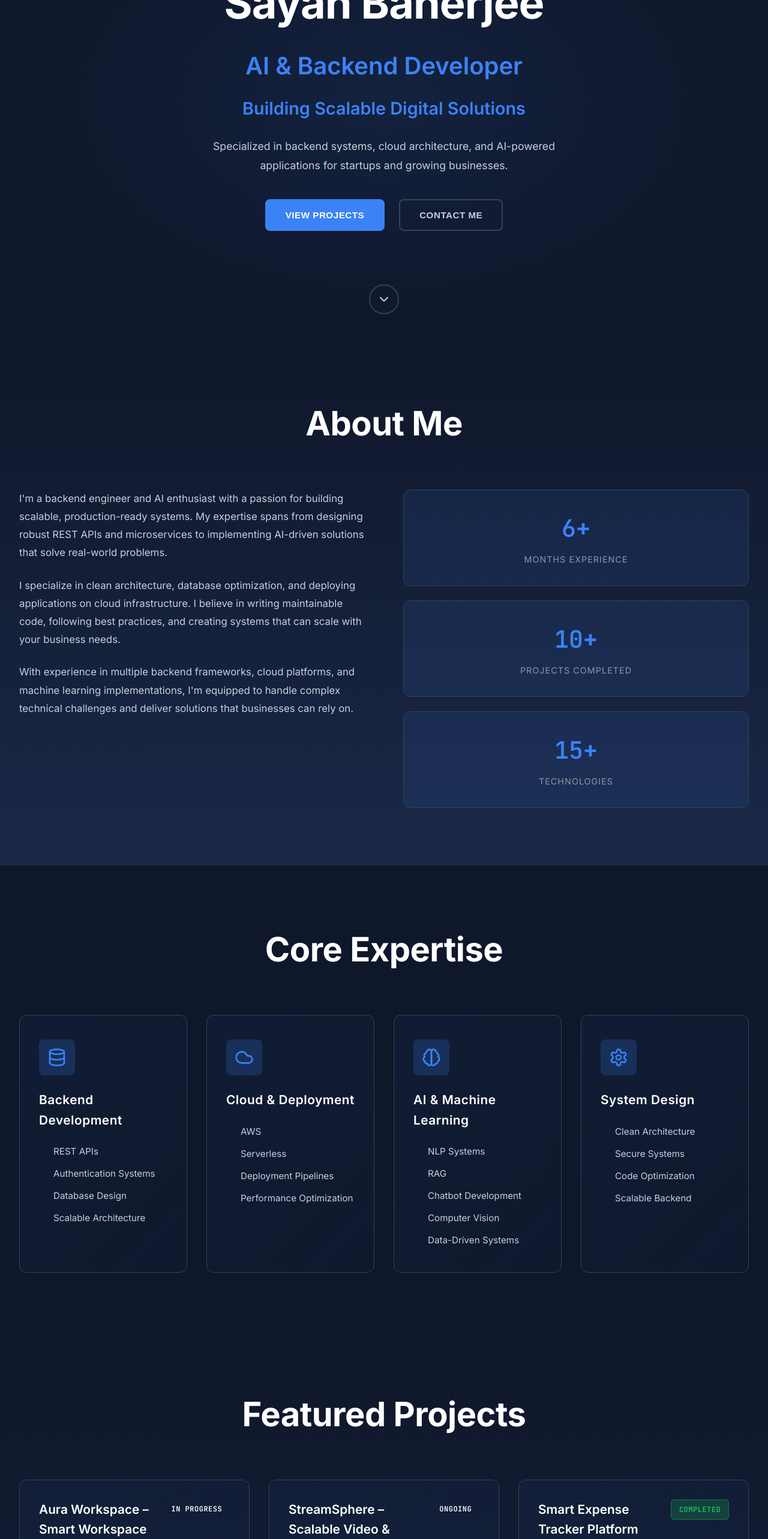
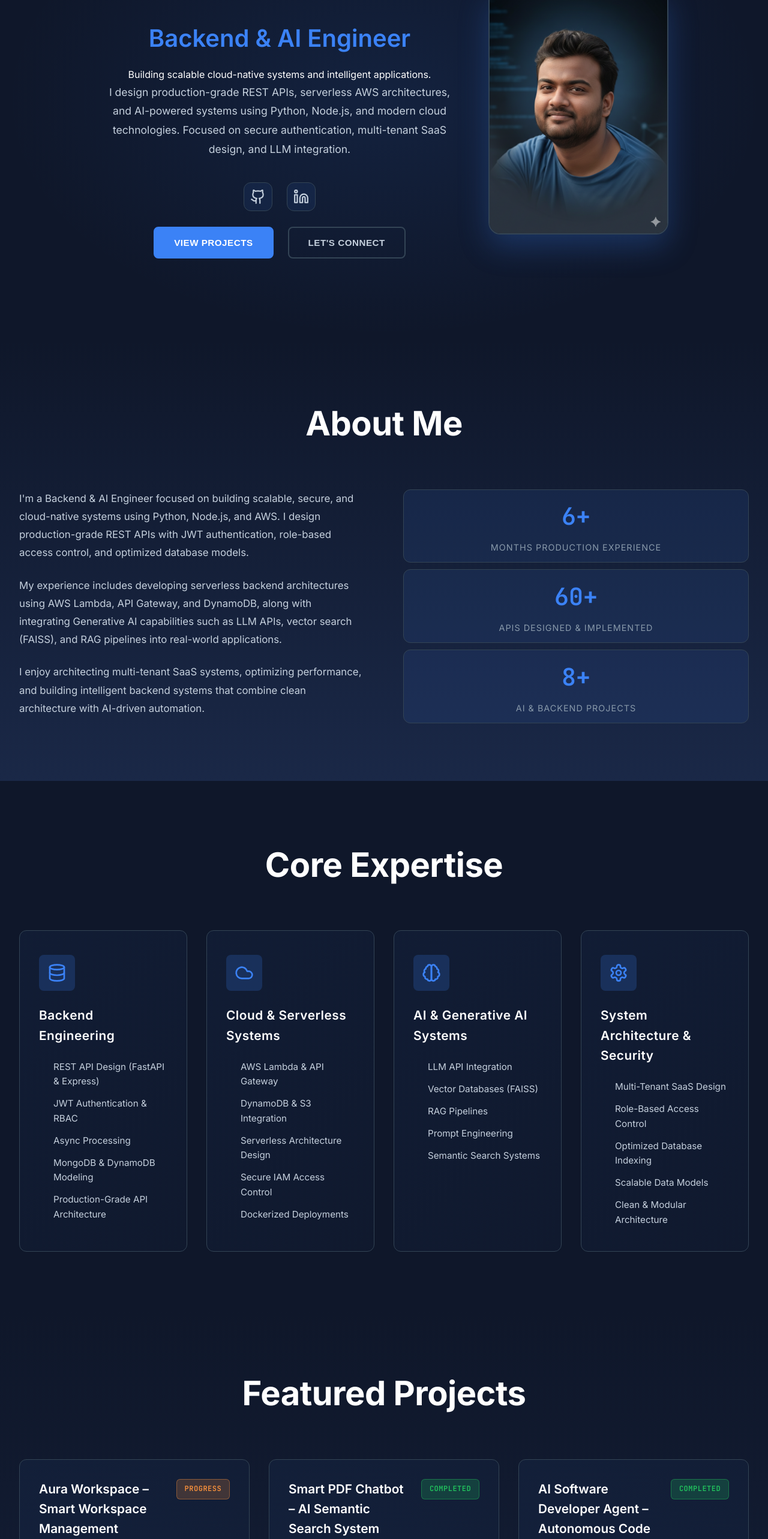
Before and after one commit to sayan14banerjee/sayan14banerjee.github.io, a React (Vite) app: page / in a window 1280 px wide. Shown: the part 234-2800 px from the top of the page at 60% size. Built offline with nearby package versions, Linux system fonts and the light colour scheme.

Commit message:
update full content

```diff
--- a/index.html
+++ b/index.html
@@ -2,7 +2,7 @@
 <html lang="en">
   <head>
     <meta charset="UTF-8" />
-    <link rel="icon" type="image/svg+xml" href="/logo.png" />
+    <link rel="icon" type="image/svg+xml" href="./public/logo.png" />
     <meta name="viewport" content="width=device-width, initial-scale=1.0" />
     <meta name="theme-color" content="#0f172a" />
     <title>Sayan Banerjee - AI & Backend Developer</title>
--- a/src/components/About.css
+++ b/src/components/About.css
@@ -24,13 +24,13 @@
 .stats-grid {
   display: grid;
   grid-template-columns: 1fr;
-  gap: 1.5rem;
+  gap: .7rem;
 }
 
 .stat-card {
   background: rgba(59, 130, 246, 0.1);
   border: 1px solid var(--color-border);
-  padding: 2rem;
+  padding: .8rem;
   border-radius: var(--radius-lg);
   text-align: center;
   transition: all 0.3s ease;
--- a/src/components/About.jsx
+++ b/src/components/About.jsx
@@ -9,30 +9,31 @@ export default function About() {
         <div className="about-content">
           <div className="about-text">
             <p>
-              I'm a backend engineer and AI enthusiast with a passion for building scalable, production-ready systems.
-              My expertise spans from designing robust REST APIs and microservices to implementing AI-driven solutions that solve real-world problems.
+              I'm a Backend & AI Engineer focused on building scalable, secure, and cloud-native systems using Python, Node.js, and AWS.
+              I design production-grade REST APIs with JWT authentication, role-based access control, and optimized database models.
             </p>
             <p>
-              I specialize in clean architecture, database optimization, and deploying applications on cloud infrastructure.
-              I believe in writing maintainable code, following best practices, and creating systems that can scale with your business needs.
+              My experience includes developing serverless backend architectures using AWS Lambda, API Gateway, and DynamoDB,
+              along with integrating Generative AI capabilities such as LLM APIs, vector search (FAISS), and RAG pipelines into real-world applications.
             </p>
             <p>
-              With experience in multiple backend frameworks, cloud platforms, and machine learning implementations, I'm equipped to handle complex technical challenges and deliver solutions that businesses can rely on.
+              I enjoy architecting multi-tenant SaaS systems, optimizing performance, and building intelligent backend systems
+              that combine clean architecture with AI-driven automation.
             </p>
           </div>
 
           <div className="stats-grid">
             <div className="stat-card">
               <div className="stat-number">6+</div>
-              <div className="stat-label">Months Experience</div>
+              <div className="stat-label">Months Production Experience</div>
             </div>
             <div className="stat-card">
-              <div className="stat-number">10+</div>
-              <div className="stat-label">Projects Completed</div>
+              <div className="stat-number">60+</div>
+              <div className="stat-label">APIs Designed & Implemented</div>
             </div>
             <div className="stat-card">
-              <div className="stat-number">15+</div>
-              <div className="stat-label">Technologies</div>
+              <div className="stat-number">8+</div>
+              <div className="stat-label">AI & Backend Projects</div>
             </div>
           </div>
         </div>
--- a/src/components/Availability.css
+++ b/src/components/Availability.css
@@ -18,8 +18,8 @@
 
 .opportunities-grid {
   display: grid;
-  grid-template-columns: repeat(auto-fit, minmax(200px, 1fr));
-  gap: 2rem;
+  grid-template-columns: repeat(4, 1fr);  /* Force 4 items */
+  gap: 1rem;
   margin-bottom: 3rem;
 }
 
@@ -73,3 +73,18 @@
     padding: 1rem;
   }
 }
+@media (max-width: 992px) {
+  .opportunities-grid {
+    grid-template-columns: repeat(2, 1fr); /* 2 per row on tablet */
+  }
+}
+
+@media (max-width: 568px) {
+  .opportunities-grid {
+    grid-template-columns: 1fr; /* 1 per row on mobile */
+  }
+
+  .opportunity-item {
+    padding: 1rem;
+  }
+}
--- a/src/components/Expertise.jsx
+++ b/src/components/Expertise.jsx
@@ -3,26 +3,51 @@ import './Expertise.css'
 
 const expertiseAreas = [
   {
-    title: 'Backend Development',
+    title: 'Backend Engineering',
     icon: Database,
-    skills: ['REST APIs', 'Authentication Systems', 'Database Design', 'Scalable Architecture']
+    skills: [
+      'REST API Design (FastAPI & Express)',
+      'JWT Authentication & RBAC',
+      'Async Processing',
+      'MongoDB & DynamoDB Modeling',
+      'Production-Grade API Architecture'
+    ]
   },
   {
-    title: 'Cloud & Deployment',
+    title: 'Cloud & Serverless Systems',
     icon: Cloud,
-    skills: ['AWS', 'Serverless', 'Deployment Pipelines', 'Performance Optimization']
+    skills: [
+      'AWS Lambda & API Gateway',
+      'DynamoDB & S3 Integration',
+      'Serverless Architecture Design',
+      'Secure IAM Access Control',
+      'Dockerized Deployments'
+    ]
   },
   {
-    title: 'AI & Machine Learning',
+    title: 'AI & Generative AI Systems',
     icon: Brain,
-    skills: ['NLP Systems', 'RAG', 'Chatbot Development', 'Computer Vision', 'Data-Driven Systems']
+    skills: [
+      'LLM API Integration',
+      'Vector Databases (FAISS)',
+      'RAG Pipelines',
+      'Prompt Engineering',
+      'Semantic Search Systems'
+    ]
   },
   {
-    title: 'System Design',
+    title: 'System Architecture & Security',
     icon: Settings,
-    skills: ['Clean Architecture', 'Secure Systems', 'Code Optimization', 'Scalable Backend']
+    skills: [
+      'Multi-Tenant SaaS Design',
+      'Role-Based Access Control',
+      'Optimized Database Indexing',
+      'Scalable Data Models',
+      'Clean & Modular Architecture'
+    ]
   }
-]
+];
+
 
 export default function Expertise() {
   return (
--- a/src/components/Header.css
+++ b/src/components/Header.css
@@ -18,13 +18,11 @@
   align-items: center;
 }
 
-.logo {
-  font-family: 'JetBrains Mono', monospace;
-  font-size: 1.5rem;
-  font-weight: 700;
-  color: var(--color-accent);
-  cursor: pointer;
+.logo img {
+  width: 40px;
+  height: 40px;
 }
+
 
 .nav {
   display: flex;
--- a/src/components/Header.jsx
+++ b/src/components/Header.jsx
@@ -16,7 +16,7 @@ export default function Header() {
   return (
     <header className="header">
       <div className="header-container">
-        <div className="logo">SB</div>
+        <div className='logo'><img src="../../public/logo.png" alt="Sayan Banerjee Logo" /></div>
 
         <nav className={`nav ${isOpen ? 'active' : ''}`}>
           <button onClick={() => scrollToSection('about')} className="nav-link">About</button>
--- a/src/components/Hero.css
+++ b/src/components/Hero.css
@@ -10,7 +10,24 @@
   position: relative;
   background: radial-gradient(ellipse at center, rgba(59, 130, 246, 0.1) 0%, transparent 70%);
 }
+.hero-wrapper {
+  display: flex;
+  align-items: center;
+  justify-content: space-between;
+  gap: 3rem;
+}
 
+.hero-image img {
+  width: 300px;
+  border-radius: 20px;
+  border: 2px solid var(--color-border);
+  box-shadow: 0 20px 50px rgba(59, 130, 246, 0.25);
+  transition: transform 0.3s ease;
+}
+
+.hero-image img:hover {
+  transform: translateY(-6px);
+}
 .hero-content {
   max-width: 800px;
   z-index: 10;
@@ -47,6 +64,35 @@
   margin-left: auto;
   margin-right: auto;
 }
+
+.hero-socials {
+  margin-top: 1.8rem;
+  display: flex;
+  gap: 1.5rem;
+  justify-content: center;
+}
+
+.hero-socials a {
+  display: flex;
+  align-items: center;
+  justify-content: center;
+  width: 48px;
+  height: 48px;
+  border-radius: 12px;
+  background: rgba(59, 130, 246, 0.08);
+  border: 1px solid var(--color-border);
+  color: var(--color-text-secondary);
+  transition: all 0.3s ease;
+}
+
+.hero-socials a:hover {
+  background: rgba(59, 130, 246, 0.15);
+  border-color: var(--color-accent);
+  color: var(--color-accent);
+  transform: translateY(-4px);
+  box-shadow: 0 8px 20px rgba(59, 130, 246, 0.2);
+}
+
 
 .cta-buttons {
   display: flex;
@@ -143,3 +189,30 @@
     width: 100%;
   }
 }
+
+@media (max-width: 900px) {
+  .hero-wrapper {
+    flex-direction: column;
+    text-align: center;
+  }
+
+  .hero-image img {
+    width: 220px;
+  }
+}
+
+
+
+
+/* .hero-wrapper {
+  display: flex;
+  align-items: center;
+  justify-content: space-between;
+  gap: 3rem;
+}
+
+.hero-image img {
+  width: 280px;
+  border-radius: 20px;
+  border: 2px solid var(--color-border);
+} */
--- a/src/components/Hero.jsx
+++ b/src/components/Hero.jsx
@@ -1,5 +1,7 @@
 import { ChevronDown } from 'lucide-react'
 import './Hero.css'
+import { Github, Linkedin } from 'lucide-react'
+
 
 export default function Hero() {
   const scrollToSection = (id) => {
@@ -11,31 +13,57 @@ export default function Hero() {
 
   return (
     <section className="hero">
+      <div className="hero-wrapper">
       <div className="hero-content">
         <h1 className="hero-title">Sayan Banerjee</h1>
-        <h2 className="hero-subtitle">AI & Backend Developer</h2>
-        <p className="hero-subtitle">Building Scalable Digital Solutions</p>
-        <p className="hero-description">
-          Specialized in backend systems, cloud architecture, and AI-powered applications for startups and growing businesses.
+
+        <h2 className="hero-subtitle">
+          Backend & AI Engineer
+        </h2>
+
+        <p className="hero-tagline">
+          Building scalable cloud-native systems and intelligent applications.
         </p>
 
+        <p className="hero-description">
+          I design production-grade REST APIs, serverless AWS architectures,
+          and AI-powered systems using Python, Node.js, and modern cloud technologies.
+          Focused on secure authentication, multi-tenant SaaS design, and LLM integration.
+        </p>
+
+        <div className="hero-socials">
+          <a href="https://github.com/sayan14banerjee" target="_blank">
+            <Github size={26} />
+          </a>
+
+          <a href="https://linkedin.com/in/sayan14banerjee" target="_blank">
+            <Linkedin size={26} />
+          </a>
+        </div>
+        <br />
         <div className="cta-buttons">
-          <button className="btn btn-primary" onClick={() => scrollToSection('projects')}>
+          <button
+            className="btn btn-primary"
+            onClick={() => scrollToSection('projects')}
+          >
             View Projects
           </button>
-          <button className="btn btn-secondary" onClick={() => scrollToSection('contact')}>
-            Contact Me
+
+          <button
+            className="btn btn-secondary"
+            onClick={() => scrollToSection('contact')}
+          >
+            Let's Connect
           </button>
         </div>
+        </div>
+        <div className="hero-image">
+      <img src="../../public/portfolio.image.png" alt="Sayan Banerjee" />
+    </div>
       </div>
 
-      <button
-        className="scroll-indicator"
-        onClick={() => scrollToSection('about')}
-        aria-label="Scroll to about section"
-      >
-        <ChevronDown size={24} />
-      </button>
+
+
     </section>
   )
 }
--- a/src/components/Projects.css
+++ b/src/components/Projects.css
@@ -90,6 +90,30 @@
   font-size: 0.95rem;
 }
 
+.project-type {
+  font-size: 0.85rem;
+  color: var(--color-accent);
+  font-weight: 600;
+  margin-bottom: 1rem;
+}
+
+.project-link {
+  display: inline-flex;
+  color: var(--color-accent);
+  background-color: rgba(59, 130, 246, 0.1);
+  align-items: center;
+  justify-content: center;
+  padding: 0.6rem 1.2rem;
+  border-radius: var(--radius-sm);
+  font-size: 0.8rem;
+  font-weight: 500;
+  font-family: 'JetBrains Mono', monospace;
+  text-decoration: none;
+  transition: all 0.3s ease;
+  border: 1px solid var(--color-border);
+  cursor: pointer;
+}
+
 .tech-stack {
   display: flex;
   flex-wrap: wrap;
--- a/src/components/Projects.jsx
+++ b/src/components/Projects.jsx
@@ -3,43 +3,56 @@ import './Projects.css'
 
 const projects = [
   {
-    title: 'Aura Workspace – Smart Workspace Management System',
-    description: 'Full-stack smart workspace management platform designed to streamline team collaboration, task organization, and project tracking. Features secure authentication, dynamic dashboards, and scalable architecture to support real-time data management and future AI-driven workspace automation.',
-    technologies: ['React', 'Tailwind CSS', 'JavaScript', 'FastAPI', 'MongoDB', 'JWT Auth', 'REST API'],
-    status: 'in progress'
+    title: 'Aura Workspace – Smart Workspace Management Platform',
+    description: 'Architecting a scalable multi-tenant SaaS platform for workspace collaboration and project management. Implementing secure JWT authentication, role-based access control, and 20+ RESTful APIs with optimized MongoDB schemas. Designed for real-time workflows and future AI-powered automation pipelines.',
+    technologies: ['React', 'Tailwind CSS', 'FastAPI', 'MongoDB', 'JWT', 'REST API'],
+    status: 'progress',
+    type: 'Full Stack SaaS',
+    github: 'https://github.com/sayan14banerjee/aura-workspace'
+  },
+  {
+    title: 'Smart PDF Chatbot – AI Semantic Search System',
+    description: 'Built an AI-powered document question-answering system using vector embeddings and FAISS indexing. Implemented intelligent chunking, similarity-based retrieval, and LLM-driven context generation to enable accurate conversational search across uploaded PDFs.',
+    technologies: ['Python', 'FastAPI', 'LangChain', 'FAISS', 'LLM APIs'],
+    status: 'completed',
+    type: 'AI / LLM System',
+    github: 'https://github.com/sayan14banerjee/Smart_PDF_Chatbot'
+  },
+  {
+    title: 'AI Software Developer Agent – Autonomous Code Generation System',
+    description: 'Designed a multi-agent AI workflow that transforms natural language requirements into structured software projects. Implemented planner, architect, and coder agents using state-driven LLM orchestration to automate end-to-end code generation.',
+    technologies: ['Python', 'LangGraph', 'Groq API', 'Pydantic', 'AI Agents', 'ReAct Pattern'],
+    status: 'completed',
+    type: 'AI Agent System',
+    github: 'https://github.com/sayan14banerjee/AI_Software_developer_model'
   },
   {
     title: 'StreamSphere – Scalable Video & Microblogging Backend',
-    description: 'Production-ready backend platform combining video publishing, social microblogging, and real-time interaction features. Implemented secure authentication, subscription systems, tweet feeds, and optimized database aggregation pipelines using a scalable REST API architecture.',
-    technologies: ['Node.js', 'Express.js', 'MongoDB', 'Mongoose', 'JWT', 'Aggregation Pipeline', 'REST API'],
-    status: 'ongoing'
+    description: 'Developed a production-style backend system supporting video publishing, subscriptions, and social microblogging features. Designed 25+ secure REST APIs with JWT authentication, aggregation-based feed generation, and optimized MongoDB queries for efficient data retrieval.',
+    technologies: ['Node.js', 'Express.js', 'MongoDB', 'Mongoose', 'JWT', 'Aggregation Pipeline'],
+    status: 'progress',
+    type: 'Backend System',
+    github: 'https://github.com/sayan14banerjee/backend_project'
   },
   {
     title: 'Smart Expense Tracker Platform',
-    description: 'Backend-driven financial management system built using FastAPI and MongoDB. Features secure JWT authentication, structured Pydantic models, asynchronous API endpoints, and optimized database queries for managing user transactions and expense categorization.',
-    technologies: ['FastAPI', 'Python', 'MongoDB', 'Pydantic', 'JWT', 'Async APIs', 'React'],
-    status: 'completed', LiveDemo: "https://expense-tracker-jhfa.onrender.com/"
-  },
-  {
-  title: 'Smart PDF Chatbot with Semantic Search',
-  description: 'AI-driven chatbot that enables interactive Q&A over PDF documents using embeddings and vector search. Users can upload one or more PDFs and query their content naturally. Built with a modular architecture featuring PDF parsing, text embedding, vector storage, and a conversational interface.',
-  technologies: ['Python', 'LangChain', 'FAISS', 'OpenAI API', 'PDF Parsing', 'Vector Search', 'FastAPI'],
-  status: 'completed'
-  },
-  {
-     title: 'AI Software Developer Agent',
-    description: 'A multi-agent AI system that automatically plans, architects, and generates complete software projects from natural language descriptions. Utilizes advanced large language models and an agent-based architecture to break down user requirements into project plans, implementation tasks, and full working code.',
-    technologies: ['Python', 'LangGraph', 'Groq API', 'Pydantic', 'AI Agents', 'ReAct Pattern', 'CLI'],
-    status: 'completed'
+    description: 'Built a FastAPI-powered financial management backend with 15+ secure REST endpoints. Implemented async processing, structured Pydantic schemas, and optimized database indexing to improve response performance and data reliability.',
+    technologies: ['FastAPI', 'Python', 'MongoDB', 'Pydantic', 'JWT', 'Docker'],
+    status: 'completed',
+    type: 'Full Stack Application',
+    LiveDemo: 'https://expense-tracker-jhfa.onrender.com/',
+    github: 'https://github.com/sayan14banerjee/Expense-Tracker'
   },
   {
     title: 'Movie Recommendation System',
-    description: 'Content-based movie recommendation engine that processes movie metadata (descriptions, genres, cast, crew) using NLP and machine learning to provide personalized movie suggestions. Built using Python with text embeddings and similarity scoring techniques on the TMDB 5000 Movie Dataset.',
-    technologies: ['Python', 'NumPy', 'Pandas', 'scikit-learn', 'NLTK', 'Jupyter Notebook'],
-    status: 'completed'
-  },
+    description: 'Implemented a content-based recommendation engine using NLP vectorization and cosine similarity scoring. Processed 5,000+ movie records from the TMDB dataset to generate personalized recommendation results using machine learning techniques.',
+    technologies: ['Python', 'Pandas', 'NumPy', 'Scikit-learn', 'NLTK'],
+    status: 'completed',
+    type: 'Machine Learning',
+    github: 'https://github.com/sayan14banerjee/movie-Recommendation-System'
+  }
+];
 
-]
 
 export default function Projects() {
   return (
@@ -57,10 +70,24 @@ export default function Projects() {
                 </span>
               </div>
               <p className="project-description">{project.description}</p>
+              <p className="project-type">{project.type}</p>
               <div className="tech-stack">
                 {project.technologies.map((tech, i) => (
                   <span key={i} className="tech-tag">{tech}</span>
                 ))}
+              </div>
+              <br />
+              <div className="project-links">
+                {project.LiveDemo && (
+                  <a href={project.LiveDemo} target="_blank" rel="noopener noreferrer" className="project-link">
+                    Live Demo <ExternalLink size={16} />
+                  </a>
+                )}
+                {project.github && (
+                  <a href={project.github} target="_blank" rel="noopener noreferrer" className="project-link">
+                    GitHub <ExternalLink size={16} />
+                  </a>
+                )}
               </div>
             </div>
           ))}
--- a/src/components/Resume.jsx
+++ b/src/components/Resume.jsx
@@ -7,7 +7,7 @@ export default function Resume() {
     title: 'Backend Developer Intern',
     company: 'Simpsoft Solutions Pvt. Ltd.',
     period: 'Mar 2025 – Sep 2025',
-    description: 'Built and maintained production-grade REST APIs using Node.js and AWS Lambda. Resolved 30+ production bugs, improved API reliability and response time, and implemented secure authentication with RBAC and IAM-based access control. Worked with API Gateway, DynamoDB, and serverless architectures.'
+    description: 'Built and maintained production-grade REST APIs using Node.js and AWS Lambda. Resolved 30+ production bugs, improved API reliability and response time, and implemented secure authentication with RBAC and IAM-based access control. Worked with API Gateway, DynamoDB, and serverless architectures.Worked in production serverless AWS environment handling real user traffic.'
   },
   {
     title: 'Production Associate',
```
Also changed, not shown: public/logo.png (added), public/portfolio.image.png (added).
